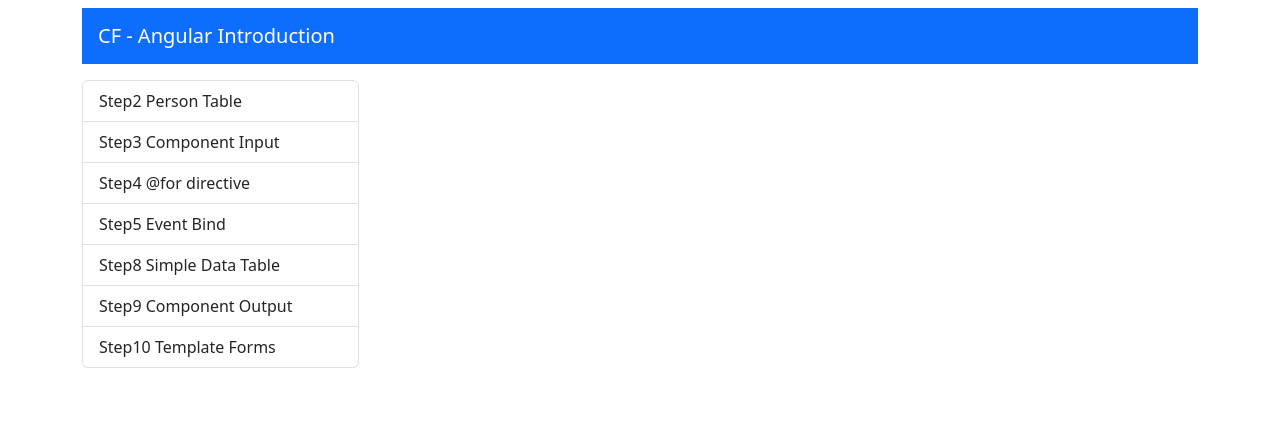
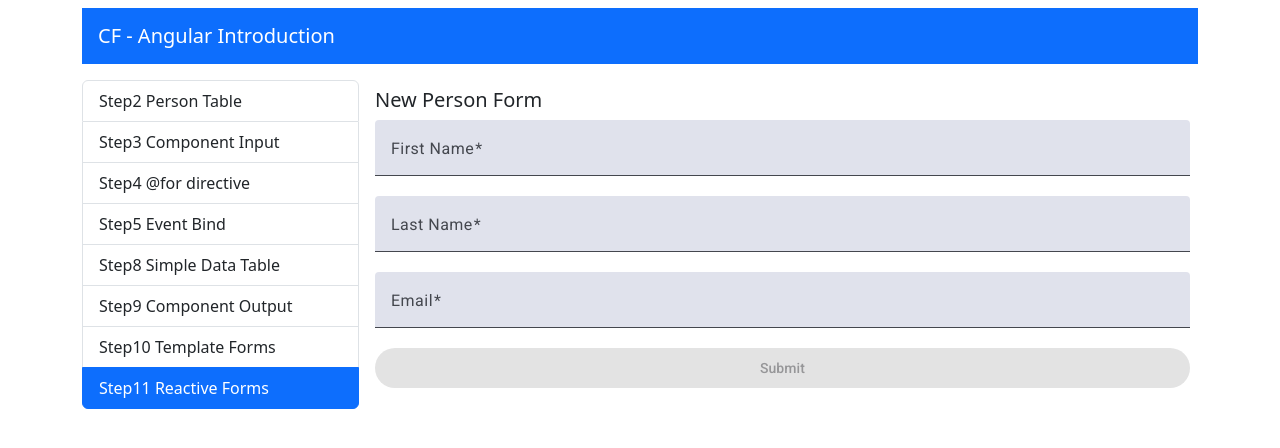
Before and after one commit to nikosparamythis-code/cf10-frontend, an Angular app: page /reactive-form-example in a window 1280 px wide. Before the commit this address led to /. Shown: the top 448 px of the page. Built offline with nearby package versions, Linux system fonts and the light colour scheme.

Commit message:
feat: add reactive forms component with validation and routing

```diff
--- a/src/app/app.routes.ts
+++ b/src/app/app.routes.ts
@@ -7,6 +7,7 @@ import { Step5EventBind } from './components/step5-event-bind/step5-event-bind';
 import { Step8SimpleDataTableShow } from './components/step8-simple-data-table-show/step8-simple-data-table-show';
 import { Step9ComponentOutput } from './components/step9-component-output/step9-component-output';
 import { Step10TemplateDrivenForms } from './components/step10-template-driven-forms/step10-template-driven-forms';
+import { Step11ReactiveForms } from './components/step11-reactive-forms/step11-reactive-forms';
 
 export const routes: Routes = [
   {
@@ -43,6 +44,10 @@ export const routes: Routes = [
     component: Step10TemplateDrivenForms,
   },
   {
+    path: 'reactive-form-example',
+    component: Step11ReactiveForms,
+  },
+  {
     path: '',
     redirectTo: '/welcome',
     pathMatch: 'full',
--- /dev/null
+++ b/src/app/components/step11-reactive-forms/step11-reactive-forms.html
@@ -0,0 +1,23 @@
+<div class="d-flex flex-column">
+  <h5>New Person Form</h5>
+  <form [formGroup]="myForm" class="d-flex flex-column">
+    <mat-form-field>
+      <mat-label>First Name</mat-label>
+      <input matInput type="text" formControlName="firstname" />
+      <mat-error>First name is required</mat-error>
+    </mat-form-field>
+    <mat-form-field>
+      <mat-label>Last Name</mat-label>
+      <input matInput type="text" formControlName="lastname" />
+      <mat-error>Last name is required</mat-error>
+    </mat-form-field>
+    <mat-form-field>
+      <mat-label>Email</mat-label>
+      <input matInput type="text" formControlName="email" />
+      <mat-error>Email is required or is invalid Email</mat-error>
+    </mat-form-field>
+  </form>
+  <button mat-flat-button color="primary" [disabled]="myForm.invalid" (click)="onSubmit()">
+    Submit
+  </button>
+</div>
--- /dev/null
+++ b/src/app/components/step11-reactive-forms/step11-reactive-forms.ts
@@ -0,0 +1,31 @@
+import { Component } from '@angular/core';
+import { FormControl, FormGroup, ReactiveFormsModule, Validators } from '@angular/forms';
+import { MatSelectModule } from '@angular/material/select';
+import { MatInputModule } from '@angular/material/input';
+import { MatFormFieldModule } from '@angular/material/form-field';
+import { MatButtonModule } from '@angular/material/button';
+import { Person } from '../../shared/interfaces/person';
+
+@Component({
+  imports: [
+    ReactiveFormsModule,
+    MatSelectModule,
+    MatInputModule,
+    MatFormFieldModule,
+    MatButtonModule,
+  ],
+  selector: 'app-step11-reactive-forms',
+  styleUrl: './step11-reactive-forms.css',
+  templateUrl: './step11-reactive-forms.html',
+})
+export class Step11ReactiveForms {
+  myForm = new FormGroup({
+    firstname: new FormControl('', [Validators.required, Validators.maxLength(10)]),
+    lastname: new FormControl('', Validators.required),
+    email: new FormControl('', [Validators.required, Validators.email]),
+  });
+
+  onSubmit() {
+    console.log(this.myForm.value);
+  }
+}
--- /dev/null
+++ b/src/app/components/step12-hhtp-client-service/step12-hhtp-client-service.html
@@ -0,0 +1 @@
+<p>step12-hhtp-client-service works!</p>
--- a/src/app/components/step7-list-group-menu/step7-list-group-menu.ts
+++ b/src/app/components/step7-list-group-menu/step7-list-group-menu.ts
@@ -1,5 +1,6 @@
 import { Component } from '@angular/core';
 import { RouterLink, RouterLinkActive } from '@angular/router';
+import { Step11ReactiveForms } from '../step11-reactive-forms/step11-reactive-forms';
 
 @Component({
   imports: [RouterLink, RouterLinkActive],
@@ -16,5 +17,6 @@ export class Step7ListGroupMenu {
     { text: 'Step8 Simple Data Table', routerLink: 'simple-data-table-example' },
     { text: 'Step9 Component Output', routerLink: 'component-output-example' },
     { text: 'Step10 Template Forms', routerLink: 'template-driven-form' },
+    { text: 'Step11 Reactive Forms', routerLink: 'reactive-form-example' },
   ];
 }
```
Also changed, not shown: src/app/components/step12-hhtp-client-service/step12-hhtp-client-service.ts (added, +9 -0 lines), src/app/components/step11-reactive-forms/step11-reactive-forms.css (added), src/app/components/step12-hhtp-client-service/step12-hhtp-client-service.css (added), 2 other files (tests, documents, lock files or other folders).
